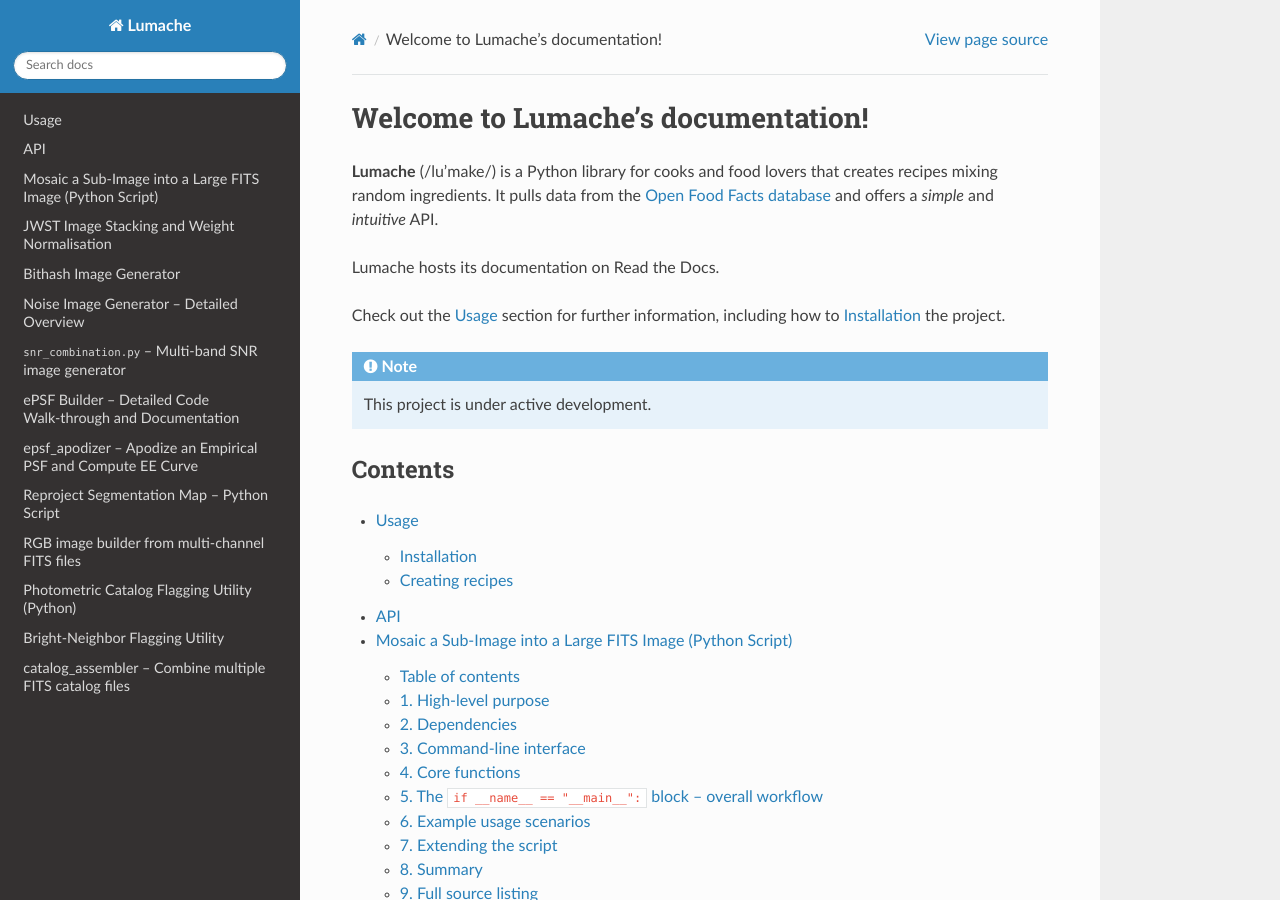
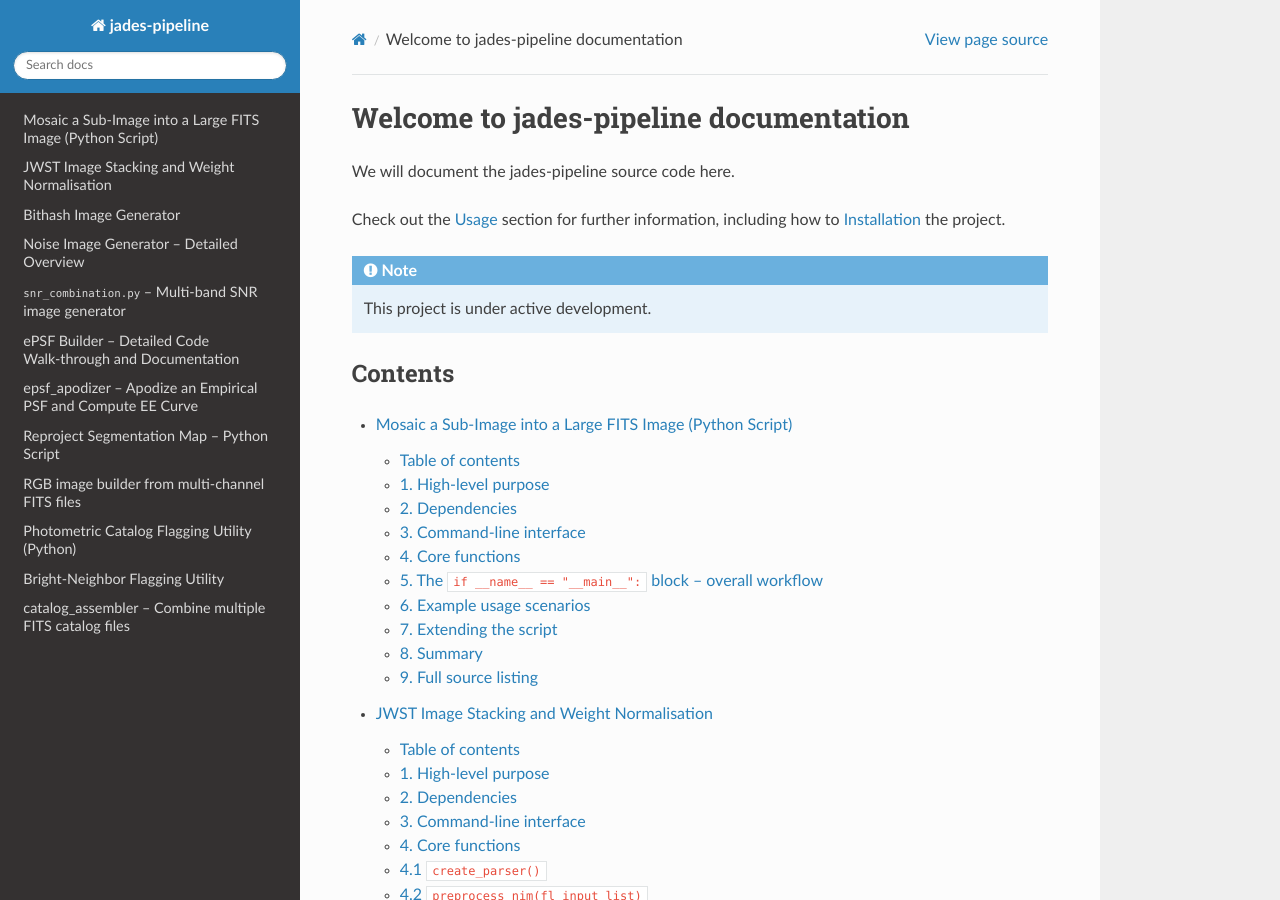
Before and after one commit to brantr/jades-survey, a Sphinx documentation site: the page built from docs/source/index.rst, in a window 1280 px wide and 900 px high. Built offline with Sphinx 7.4.7 and the Read the Docs theme 3.1.0, drawn with Linux system fonts in a browser that asks for light colours; some of the changed text lies outside the part shown.

Commit message:
Removed lumache info, updated index rst

```diff
--- a/docs/source/conf.py
+++ b/docs/source/conf.py
@@ -2,12 +2,12 @@
 
 # -- Project information
 
-project = 'Lumache'
-copyright = '2021, Graziella'
-author = 'Graziella'
+project = 'jades-pipeline'
+copyright = '2026, JADES Collaboration'
+author = 'JADES Collaboration'
 
-release = '0.1'
-version = '0.1.0'
+release = '1.0'
+version = '0.0.0'
 
 # -- General configuration
 
--- a/docs/source/index.rst
+++ b/docs/source/index.rst
@@ -1,12 +1,7 @@
-Welcome to Lumache's documentation!
+Welcome to jades-pipeline documentation
 ===================================
 
-**Lumache** (/lu'make/) is a Python library for cooks and food lovers
-that creates recipes mixing random ingredients.
-It pulls data from the `Open Food Facts database <https://world.openfoodfacts.org/>`_
-and offers a *simple* and *intuitive* API.
-
-Lumache hosts its documentation on Read the Docs.
+We will document the jades-pipeline source code here.
 
 Check out the :doc:`usage` section for further information, including
 how to :ref:`installation` the project.
@@ -20,8 +15,6 @@
 
 .. toctree::
 
-   usage
-   api
    embed-subimage
    make-jwst-stack
    jades-create-program-bit-hash
```
